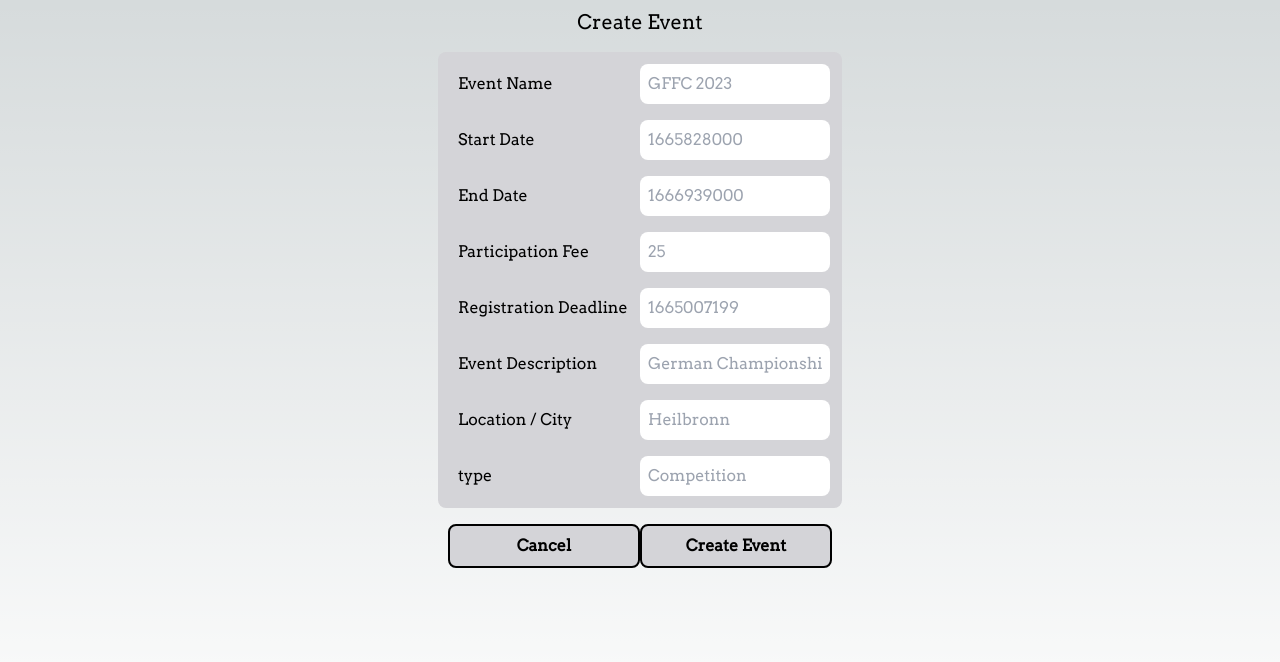
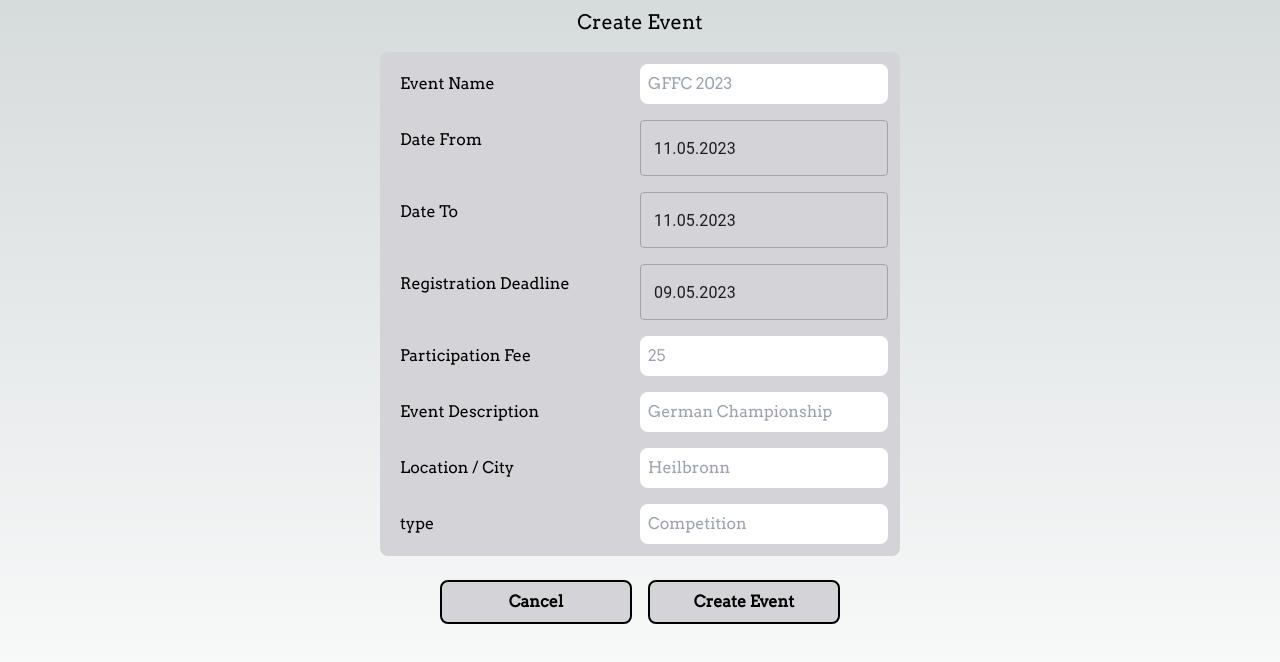
Before and after one commit to nilsfs7/fsmeet-frontend, a Next.js app: page /events/create in a window 1280 px wide. Shown: the top 662 px of the page. Built offline with nearby package versions, Linux system fonts and the light colour scheme; no server answers; sample sign-in values are in the browser's storage.

Commit message:
create event: add datepicker

```diff
--- a/components/events/EventCard.tsx
+++ b/components/events/EventCard.tsx
@@ -1,30 +1,30 @@
 import { IEvent } from '@/interface/event';
 import { useEffect, useState } from 'react';
+import moment from 'moment';
 
 interface IEventProps {
   event: IEvent;
 }
 
 const EventCard = ({ event }: IEventProps) => {
-  const [dateFrom, setDateFrom] = useState<Date>();
-  const [dateTo, setDateTo] = useState<Date>();
-  const [dateRegistartionDeadline, setDateRegistartionDeadline] = useState<Date>();
+  const [dateFrom, setDateFrom] = useState<number>();
+  const [dateTo, setDateTo] = useState<number>();
+  const [dateRegistartionDeadline, setDateRegistartionDeadline] = useState<number>();
 
   useEffect(() => {
-    setDateFrom(new Date(event.dateFrom * 1000));
-    setDateTo(new Date(event.dateTo * 1000));
-    setDateRegistartionDeadline(new Date(event.registrationDeadline * 1000));
+    setDateFrom(event.dateFrom);
+    setDateTo(event.dateTo);
+    setDateRegistartionDeadline(event.registrationDeadline);
   }, []);
 
-  const shortDateString = (date: Date, yearLength: number = 2): string => {
-    const day = date.getDay().toString().padStart(2, '0');
-    const month = date.getMonth().toString().padStart(2, '0');
-    const year = date
-      .getFullYear()
-      .toString()
-      .substring(date.getFullYear().toString().length - yearLength);
+  const shortDateString = (unixTs: number, appendYear: boolean = true): string => {
+    const date = moment.unix(unixTs);
 
-    return `${day}.${month}.${year}`;
+    if (appendYear) {
+      return moment(date).format('DD.MM.YY');
+    } else {
+      return moment(date).format('DD.MM.');
+    }
   };
 
   return (
@@ -38,13 +38,13 @@ const EventCard = ({ event }: IEventProps) => {
           <div className="w-1/3 ">{event.location}</div>
           {dateFrom && dateTo && (
             <div className="w-2/3 text-right">
-              {dateFrom.toLocaleString() === dateTo.toLocaleString() ? `${shortDateString(dateFrom)}` : `${shortDateString(dateFrom, 0)} - ${shortDateString(dateTo)}`}
+              {dateFrom.toLocaleString() === dateTo.toLocaleString() ? `${shortDateString(dateFrom)}` : `${shortDateString(dateFrom, false)} - ${shortDateString(dateTo)}`}
             </div>
           )}
         </div>
         <div className="flex justify-between">
           <div className="text-xs">by {event.owner}</div>
-          <div>{dateRegistartionDeadline && <div className="text-right">Deadline: {shortDateString(dateRegistartionDeadline, 2)}</div>}</div>
+          <div>{dateRegistartionDeadline && <div className="text-right">Deadline: {shortDateString(dateRegistartionDeadline)}</div>}</div>
         </div>
       </div>
 
--- a/pages/_app.tsx
+++ b/pages/_app.tsx
@@ -1,6 +1,9 @@
 import '@/styles/globals.css';
 import { Arvo } from 'next/font/google';
 import { SessionProvider } from 'next-auth/react';
+import { AdapterMoment } from '@mui/x-date-pickers/AdapterMoment';
+import { LocalizationProvider } from '@mui/x-date-pickers/LocalizationProvider';
+import 'moment/locale/de';
 
 interface Props {
   Component: React.ComponentType<any>;
@@ -14,10 +17,12 @@ const baseFont = Arvo({ subsets: ['latin'], weight: ['400'] });
 
 export default function App({ Component, pageProps }: Props) {
   return (
-    <SessionProvider session={pageProps.session}>
-      <main className={baseFont.className}>
-        <Component {...pageProps} />
-      </main>
-    </SessionProvider>
+    <LocalizationProvider dateAdapter={AdapterMoment} adapterLocale="de">
+      <SessionProvider session={pageProps.session}>
+        <main className={baseFont.className}>
+          <Component {...pageProps} />
+        </main>
+      </SessionProvider>
+    </LocalizationProvider>
   );
 }
--- a/pages/events/[eventId].tsx
+++ b/pages/events/[eventId].tsx
@@ -27,7 +27,7 @@ const Event = (props: any) => {
     });
 
     if (response.status == 200) {
-      router.replace('/events');
+      router.back();
     }
   };
 
--- a/pages/events/create.tsx
+++ b/pages/events/create.tsx
@@ -2,9 +2,10 @@ import Button from '@/components/common/Button';
 import TextInput from '@/components/common/TextInput';
 import { GetServerSideProps } from 'next';
 import { getSession } from 'next-auth/react';
-import Link from 'next/link';
 import router from 'next/router';
 import { useState } from 'react';
+import moment, { Moment } from 'moment';
+import { DatePicker } from '@mui/x-date-pickers';
 
 export type CreateEvent = {
   name: string;
@@ -25,23 +26,42 @@ const EventCreation = (props: any) => {
   }
 
   const [eventName, setEventName] = useState('GFFC 2023');
-  const [startDate, setDateFrom] = useState('1665828000');
-  const [dateTo, setDateTo] = useState('1666939000');
+  const [dateFrom, setDateFrom] = useState<Moment>(moment().add(7, 'day'));
+  const [dateTo, setDateTo] = useState<Moment>(moment().add(7, 'day'));
   const [registrationCosts, setRegistrationCosts] = useState('25');
-  const [registrationDeadline, setRegistrationDeadline] = useState('1665007199');
+  const [registrationDeadline, setRegistrationDeadline] = useState(moment().add(5, 'day'));
   const [description, setDescription] = useState('German Championship in Freestyle Football 2023');
   const [location, setLocation] = useState('Heilbronn');
   const [type, setType] = useState('Competition');
 
+  const hanldeDateFromChanged = (moment: Moment | null) => {
+    if (moment) {
+      setDateFrom(moment);
+    }
+  };
+
+  const hanldeDateToChanged = (moment: Moment | null) => {
+    if (moment) {
+      setDateTo(moment);
+    }
+  };
+
+  const hanldeDeadlineChanged = (moment: Moment | null) => {
+    if (moment) {
+      setRegistrationDeadline(moment);
+    }
+  };
+
   const handleCreateClicked = async () => {
+    console.log(dateFrom.unix());
     const response = await fetch(`${process.env.NEXT_PUBLIC_BACKEND_URL}/v1/events`, {
       method: 'POST',
       body: JSON.stringify({
         name: eventName,
-        dateFrom: startDate,
-        dateTo: dateTo,
+        dateFrom: dateFrom.unix(),
+        dateTo: dateTo.unix(),
         registrationCosts: registrationCosts,
-        registrationDeadline: registrationDeadline,
+        registrationDeadline: registrationDeadline.unix(),
         description: description,
         location: location,
         type: type,
@@ -53,14 +73,14 @@ const EventCreation = (props: any) => {
     });
 
     if (response.status == 201) {
-      router.replace('/events');
+      router.replace('/events/subs');
     }
   };
 
   return (
-    <div className={'flex flex-col items-center'}>
+    <div className={'flex columns-1 flex-col items-center'}>
       <h1 className="m-2 text-xl">Create Event</h1>
-      <div className="m-2 flex flex-col items-center rounded-lg bg-zinc-300 p-1">
+      <div className="m-2 flex flex-col rounded-lg bg-zinc-300 p-1">
         <TextInput
           id={'name'}
           label={'Event Name'}
@@ -69,22 +89,22 @@ const EventCreation = (props: any) => {
             setEventName(e.currentTarget.value);
           }}
         />
-        <TextInput
-          id={'dateFrom'}
-          label={'Start Date'}
-          placeholder="1665828000"
-          onChanged={e => {
-            setDateFrom(e.currentTarget.value);
-          }}
-        />
-        <TextInput
-          id={'dateTo'}
-          label={'End Date'}
-          placeholder="1666939000"
-          onChanged={e => {
-            setDateTo(e.currentTarget.value);
-          }}
-        />
+
+        <div className="m-2 grid grid-cols-2">
+          <div className="p-2">Date From</div>
+          <DatePicker value={dateFrom} onChange={newDate => hanldeDateFromChanged(newDate)} />
+        </div>
+
+        <div className="m-2 grid grid-cols-2">
+          <div className="p-2">Date To</div>
+          <DatePicker value={dateTo} onChange={newDate => hanldeDateToChanged(newDate)} />
+        </div>
+
+        <div className="m-2 grid grid-cols-2">
+          <div className="p-2">Registration Deadline</div>
+          <DatePicker value={registrationDeadline} onChange={newDate => hanldeDeadlineChanged(newDate)} />
+        </div>
+
         <TextInput
           id={'registrationCosts'}
           label={'Participation Fee'}
@@ -93,22 +113,16 @@ const EventCreation = (props: any) => {
             setRegistrationCosts(e.currentTarget.value);
           }}
         />
-        <TextInput
-          id={'registrationDeadline'}
-          label={'Registration Deadline'}
-          placeholder="1665007199"
-          onChanged={e => {
-            setRegistrationDeadline(e.currentTarget.value);
-          }}
-        />
+
         <TextInput
           id={'description'}
           label={'Event Description'}
-          placeholder="German Championship in Freestyle Football 2023"
+          placeholder="German Championship"
           onChanged={e => {
             setDescription(e.currentTarget.value);
           }}
         />
+
         <TextInput
           id={'location'}
           label={'Location / City'}
@@ -117,6 +131,7 @@ const EventCreation = (props: any) => {
             setLocation(e.currentTarget.value);
           }}
         />
+
         <TextInput
           id={'type'}
           label={'type'}
@@ -127,8 +142,12 @@ const EventCreation = (props: any) => {
         />
       </div>
       <div className="m-2 flex">
-        <Button text={'Cancel'} onClick={() => router.back()} />
-        <Button text={'Create Event'} onClick={handleCreateClicked} />
+        <div className="p-2">
+          <Button text={'Cancel'} onClick={() => router.back()} />{' '}
+        </div>
+        <div className="p-2">
+          <Button text={'Create Event'} onClick={handleCreateClicked} />
+        </div>
       </div>
     </div>
   );
```
Also changed, not shown: package.json (+7 -0 lines), 1 other file (tests, documents, lock files or other folders).
